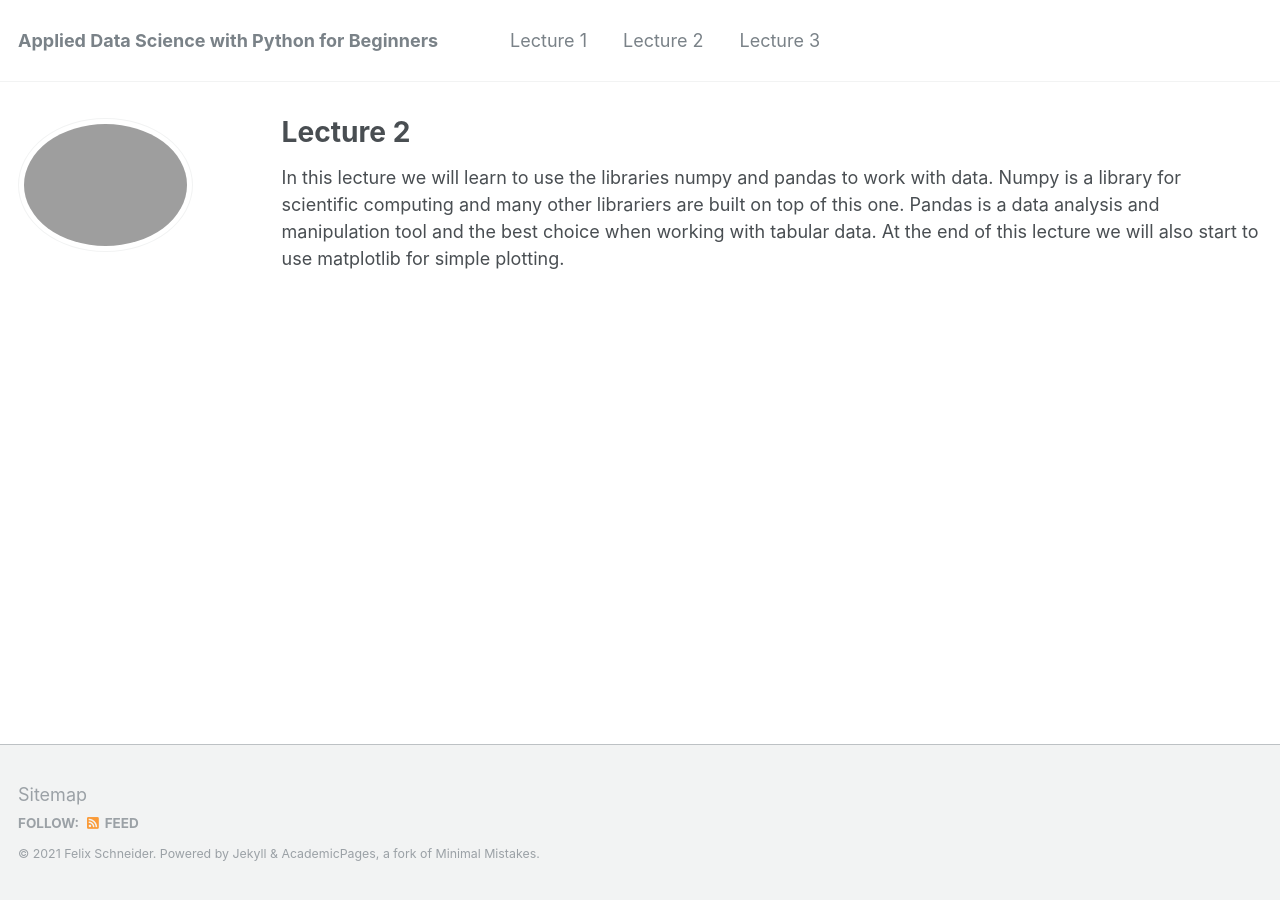
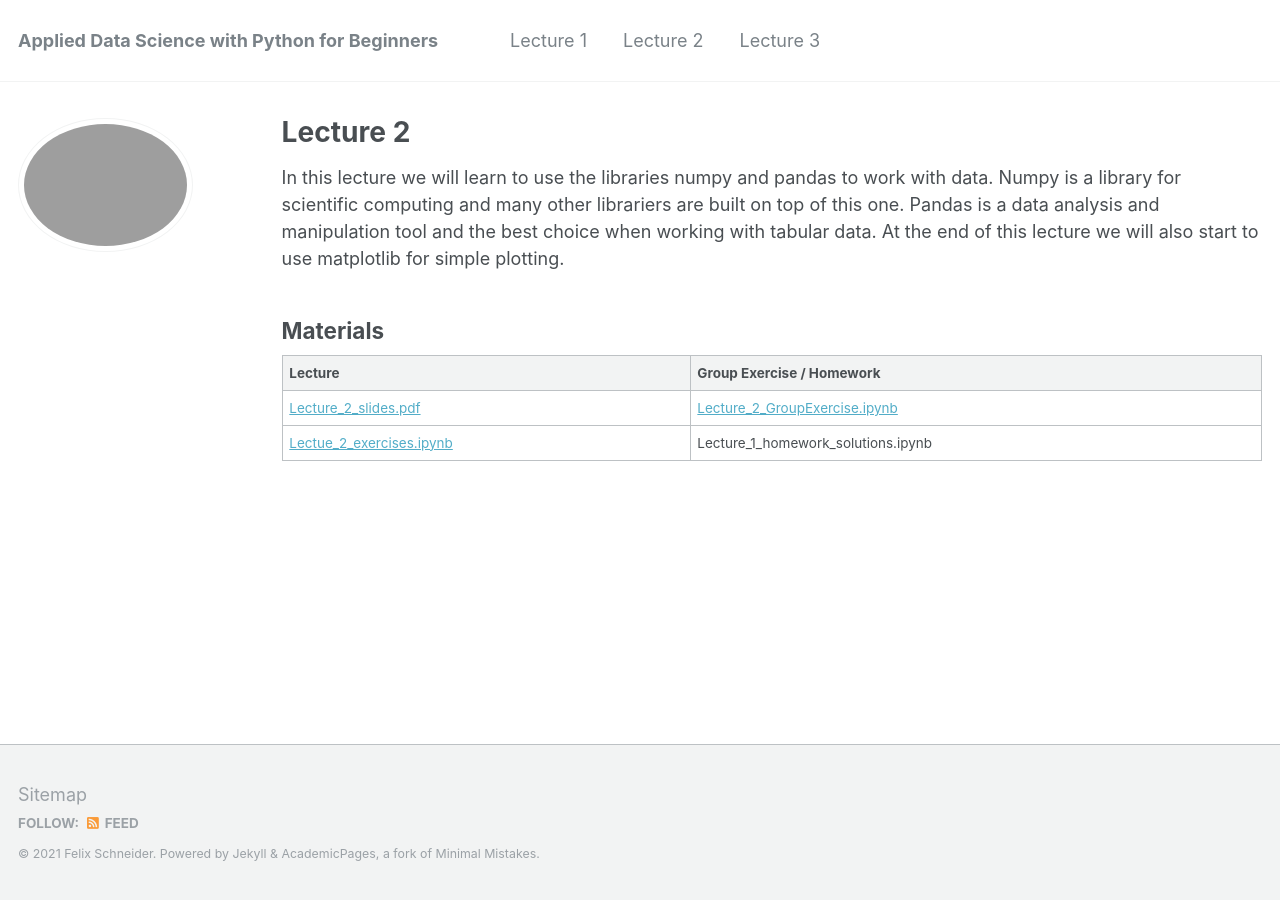
Before and after one commit to flxmschneider/flxmschneider.github.io, a Jekyll site: the page built from _pages/lecture2.md, in a window 1280 px wide. Built offline with Jekyll 4.4.1, drawn with Linux system fonts in a browser that asks for light colours.

Commit message:
Update lecture2.md

```diff
--- a/_pages/lecture2.md
+++ b/_pages/lecture2.md
@@ -8,3 +8,12 @@ In this lecture we will learn to use the libraries numpy and pandas to work with
 Numpy is a library for scientific computing and many other librariers are built on top of this one.
 Pandas is a data analysis and manipulation tool and the best choice when working with tabular data.
 At the end of this lecture we will also start to use matplotlib for simple plotting.
+
+
+## Materials
+
+
+| Lecture          | Group Exercise / Homework   |
+| --------         | ------ |
+|  [Lecture_2_slides.pdf](https://flxmschneider.github.io/files/lecture_2_slides.pdf) | [Lecture_2_GroupExercise.ipynb](https://colab.research.google.com/drive/1bztgRbN9ciZ99qHc07H6cix299XyZKab?usp=sharing)   |
+|[Lectue_2_exercises.ipynb](https://colab.research.google.com/drive/1XIvXGCxBOgUAlK072rfJTRmolfcNoEmE?usp=sharing)  |Lecture_1_homework_solutions.ipynb |
```
